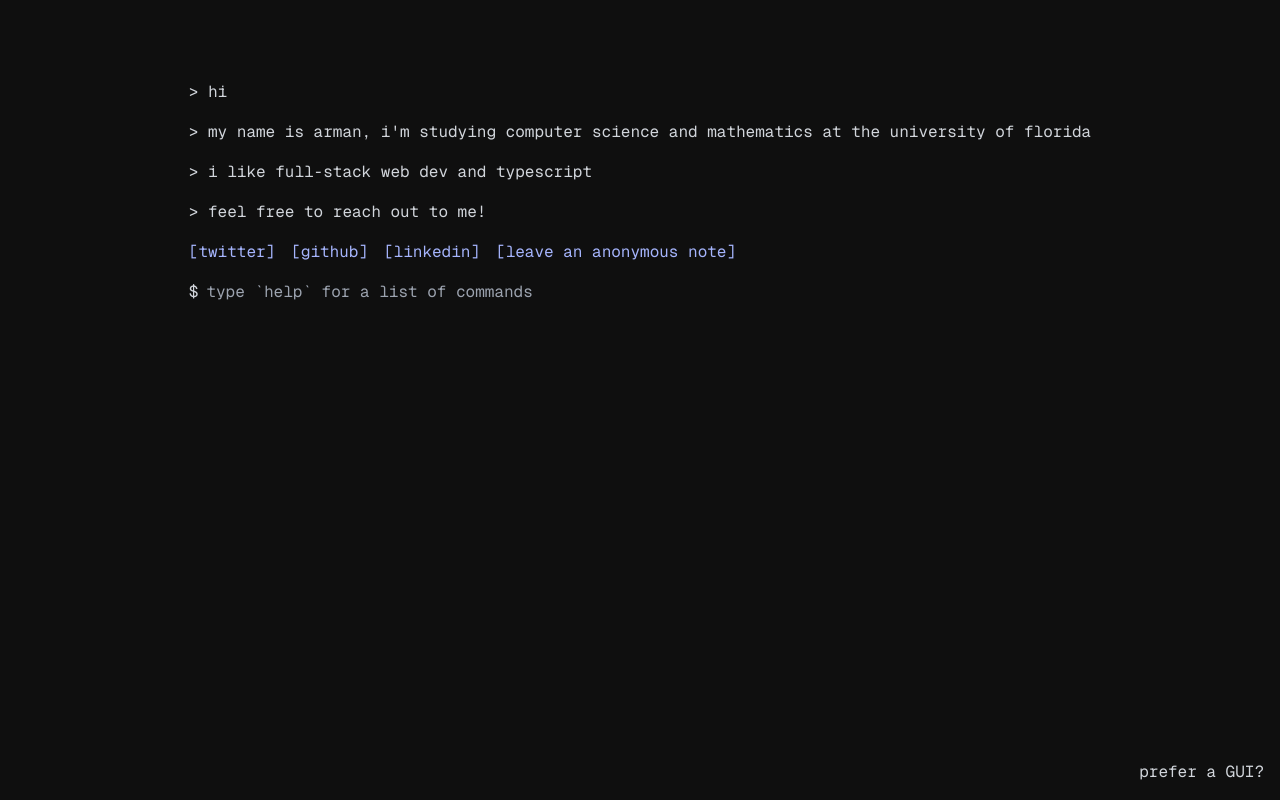
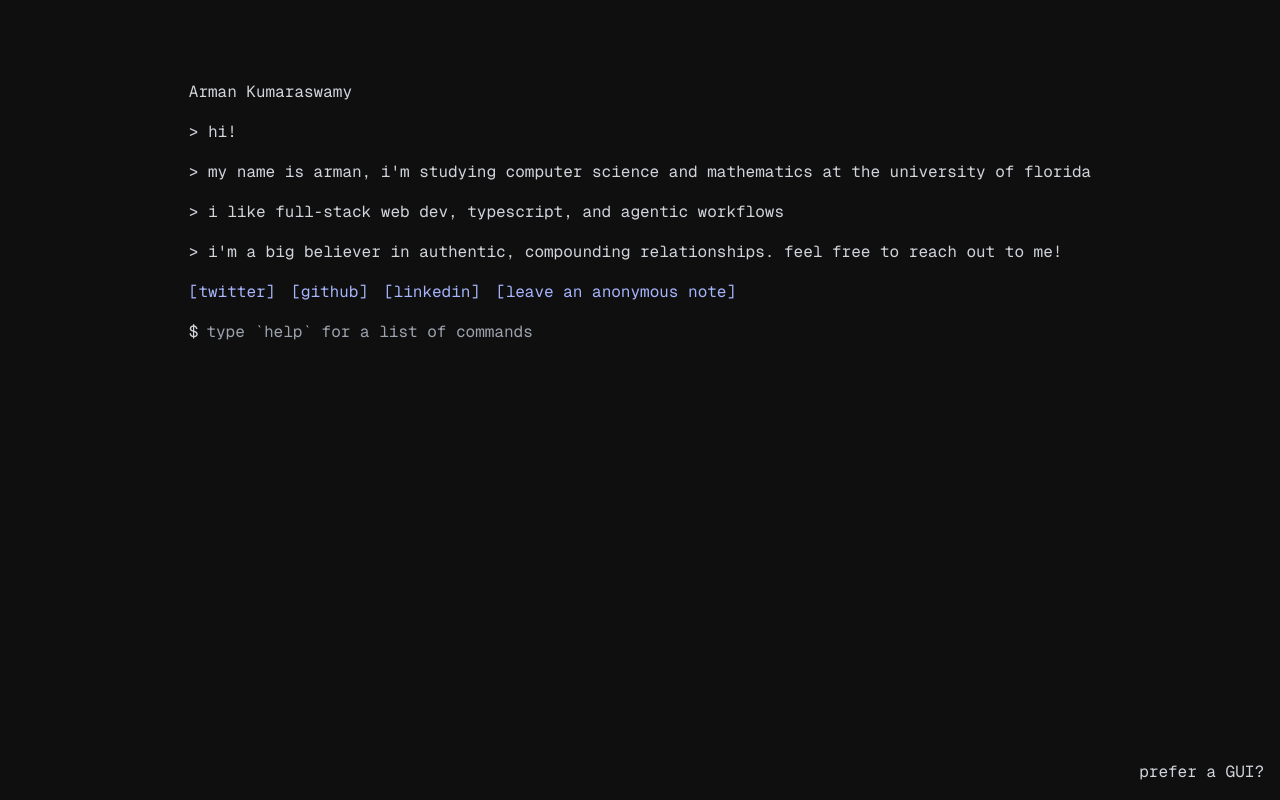
Before and after one commit to sangwaboi/sangwaboi.github.io, a Next.js app: page / in a window 1280 px wide. Built offline with nearby package versions, Linux system fonts and the light colour scheme.

Commit message:
updated landing page and added cron job

```diff
--- /dev/null
+++ b/src/app/api/cron/route.ts
@@ -0,0 +1,21 @@
+import type { NextRequest } from "next/server";
+import { createClient } from "../../../utils/supabase/server";
+
+export async function GET(request: NextRequest) {
+  const authHeader = request.headers.get("authorization");
+  if (authHeader !== `Bearer ${process.env.CRON_SECRET}`) {
+    return new Response("Unauthorized", {
+      status: 401,
+    });
+  }
+
+  const client = await createClient();
+  const { error } = await client.from("messages").select("*").limit(1);
+  if (error) {
+    return new Response("Internal Server Error", {
+      status: 500,
+    });
+  }
+
+  return Response.json({ success: true });
+}
--- a/src/app/page.tsx
+++ b/src/app/page.tsx
@@ -6,13 +6,19 @@ export default function Home() {
     <div className="text-gray-300 p-4 w-full flex justify-center">
       <div>
         <div className="mb-4 mt-16 flex flex-col gap-4">
-          <p>&gt; hi</p>
+          <p>Arman Kumaraswamy</p>
+          <p>&gt; hi!</p>
           <p>
             &gt; my name is arman, i'm studying computer science and mathematics
             at the university of florida
           </p>
-          <p>&gt; i like full-stack web dev and typescript</p>
-          <p>&gt; feel free to reach out to me!</p>
+          <p>
+            &gt; i like full-stack web dev, typescript, and agentic workflows
+          </p>
+          <p>
+            &gt; i'm a big believer in authentic, compounding relationships.
+            feel free to reach out to me!
+          </p>
           <div className="flex sm:flex-row flex-col gap-4 text-indigo-300">
             <Link
               className="hover:font-bold hover:underline underline-offset-4"
```
Also changed, not shown: vercel.json (added).
